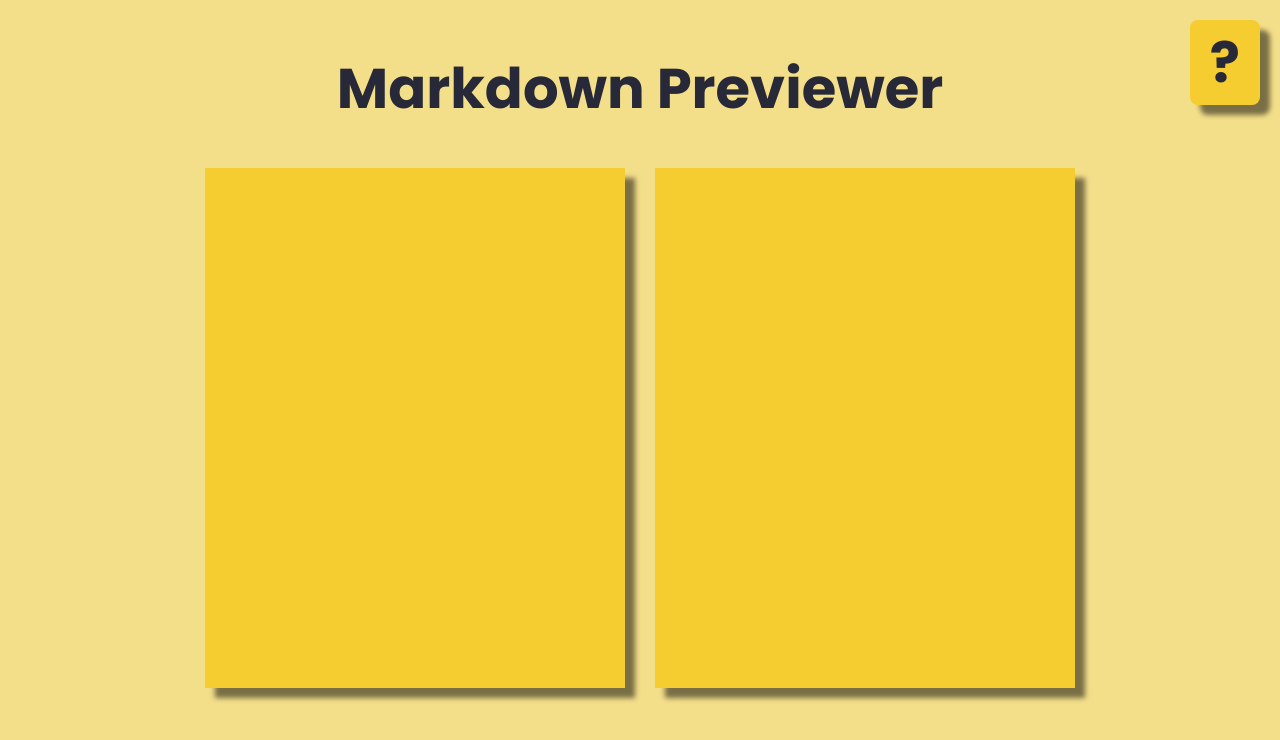
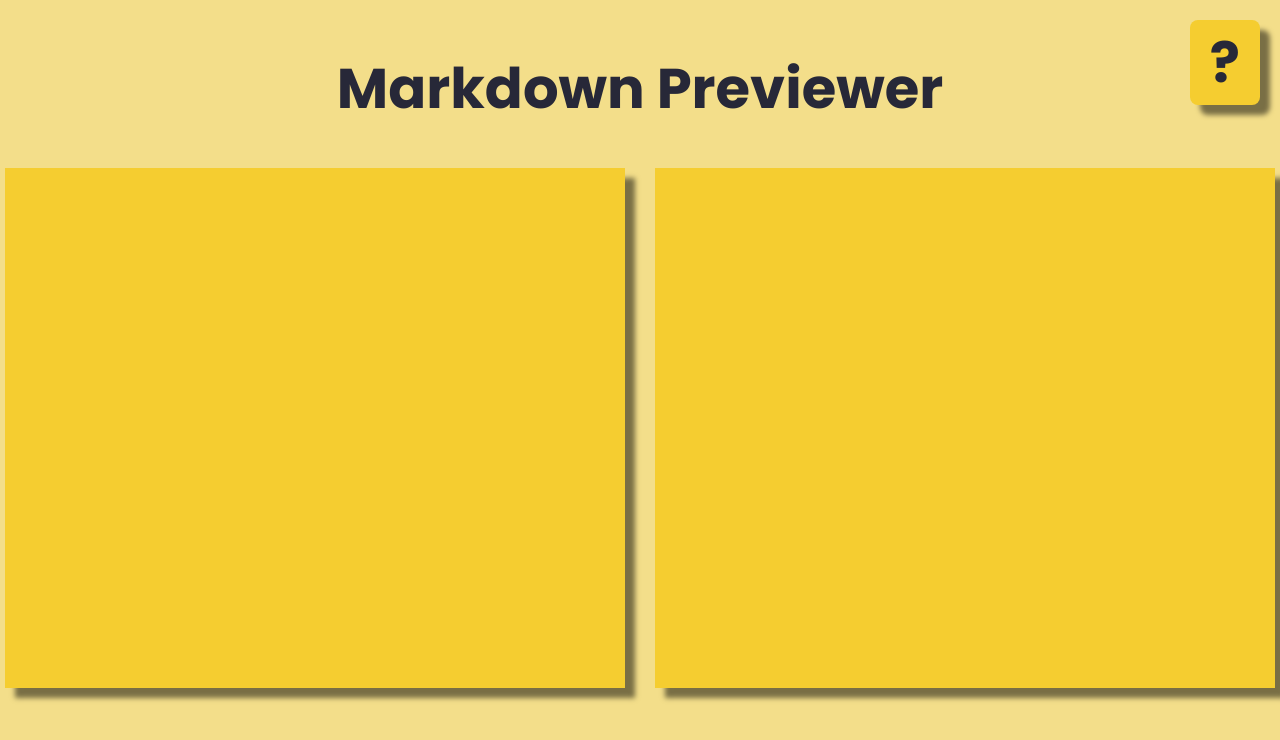
Before and after one commit to emrecan-balgun/markdown-previewer, a React (Create React App) app: page / in a window 1280 px wide. Shown: the top 740 px of the page. Built offline with nearby package versions, Linux system fonts and the light colour scheme.

Commit message:
add and refactor  react-syntax-highlighter

```diff
--- a/package.json
+++ b/package.json
@@ -11,6 +11,7 @@
     "react-dom": "^17.0.2",
     "react-markdown": "^7.1.1",
     "react-scripts": "4.0.3",
+    "react-syntax-highlighter": "^15.4.5",
     "web-vitals": "^1.0.1"
   },
   "scripts": {
--- a/src/Container/Output.js
+++ b/src/Container/Output.js
@@ -1,6 +1,8 @@
 import { useState } from 'react'
 import Header from './Header'
 import ReactMarkDown from 'react-markdown';
+import SyntaxHighlighter from 'react-syntax-highlighter';
+import { docco } from 'react-syntax-highlighter/dist/esm/styles/hljs';
 
 function Output() {
     const [input, setInput] = useState();
@@ -18,6 +20,24 @@ function Output() {
             <ReactMarkDown
                 className="output__box"
                 children={input}
+                components={{
+                    code({node, inline, className, children, ...props}) {
+                      const match = /language-(\w+)/.exec(className || '')
+                      return !inline && match ? (
+                        <SyntaxHighlighter
+                          children={String(children).replace(/\n$/, '')}
+                          style={docco}
+                          language={match[1]}
+                          PreTag="div"
+                          {...props}
+                        />
+                      ) : (
+                        <code className={className} {...props}>
+                          {children}
+                        </code>
+                      )
+                    }
+                  }}
             />
         </div>
         </>
--- a/src/sass/layout/_output.scss
+++ b/src/sass/layout/_output.scss
@@ -10,33 +10,38 @@
         font-size: $mediumer-font-size;
         padding: 10px;
         height: 500px;
-        width: 400px;
+        width: 600px;
         box-shadow: $shadow;
         border: none;
         resize: none;
+        overflow-y: auto;
 
         &:focus {
             outline: none;
         }
 
-        p {
-            overflow-wrap: break-word;
+        * {
+            margin-top: -5px;
+            word-break: break-word;
         }
+
+        // * {
+        //     // // overflow-wrap: break-word;
+        //     // font-size: calc(0.6vw + 0.6em);
+        //     direction: ltr;
+        //     width: 35vw;
+        //     margin:auto;
+        //     // text-align:justify;
+        //     word-break: break-word;
+        //     white-space: pre-line;
+        //     overflow-wrap: break-word;
+        //     -ms-word-break: break-word;
+        //     word-break: break-word;
+        //     -ms-hyphens: auto;
+        //     -moz-hyphens: auto;
+        //     -webkit-hyphens: auto;
+        //     hyphens: auto;
+        // }
+
     }
-
-    // &__box {
-    //     background-color: $third-color;
-    //     font-size: $mediumer-font-size;
-    //     padding: 10px;
-    //     height: 500px;
-    //     width: 400px;
-    //     box-shadow: $shadow;
-    //     border: none;
-    //     resize: none;
-
-    //     p {
-    //         margin-top: -5px;
-    //         overflow-wrap: break-word;
-    //     }
-    // }
 }
```
Also changed, not shown: 1 other file (tests, documents, lock files or other folders).
